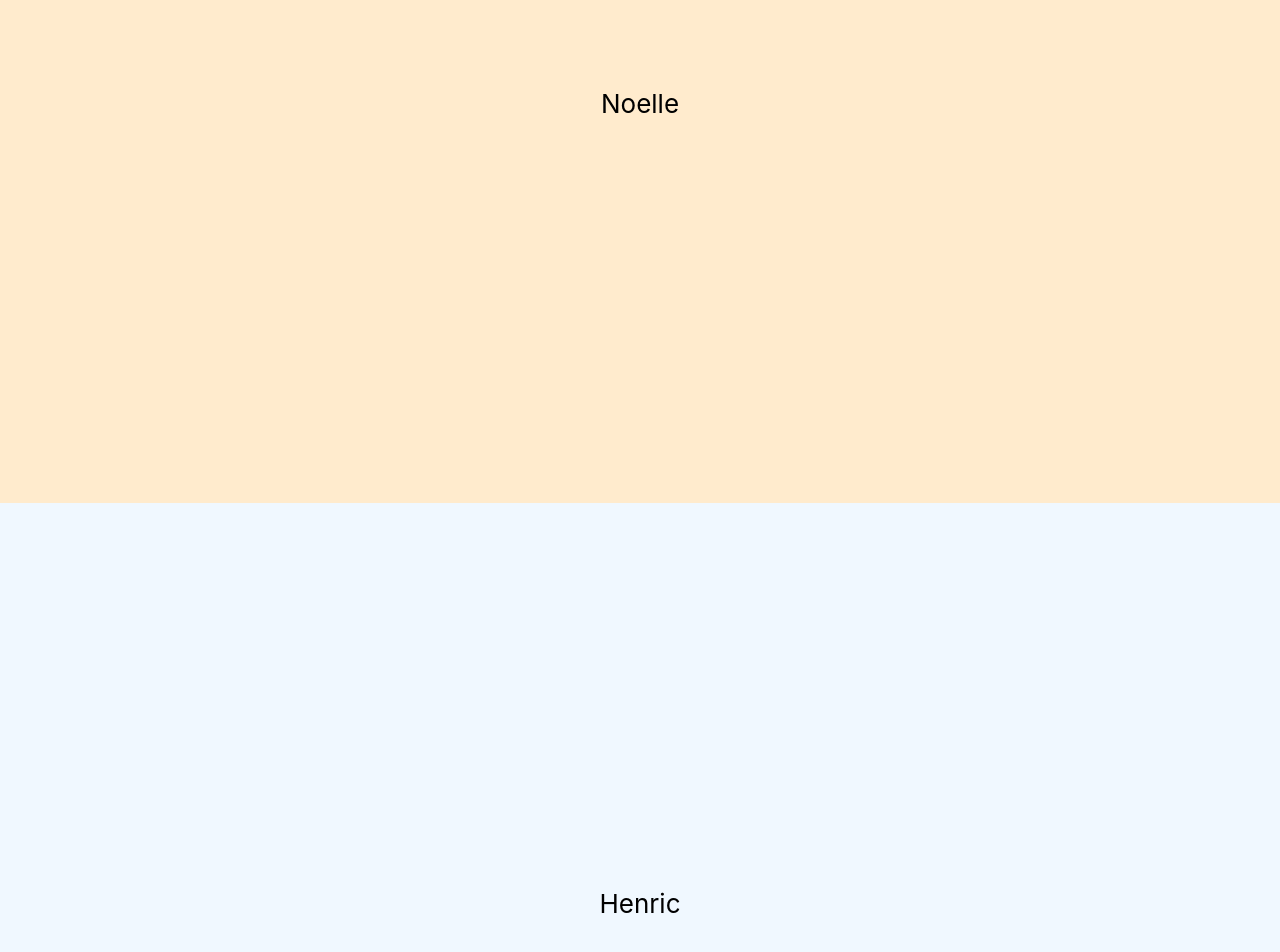
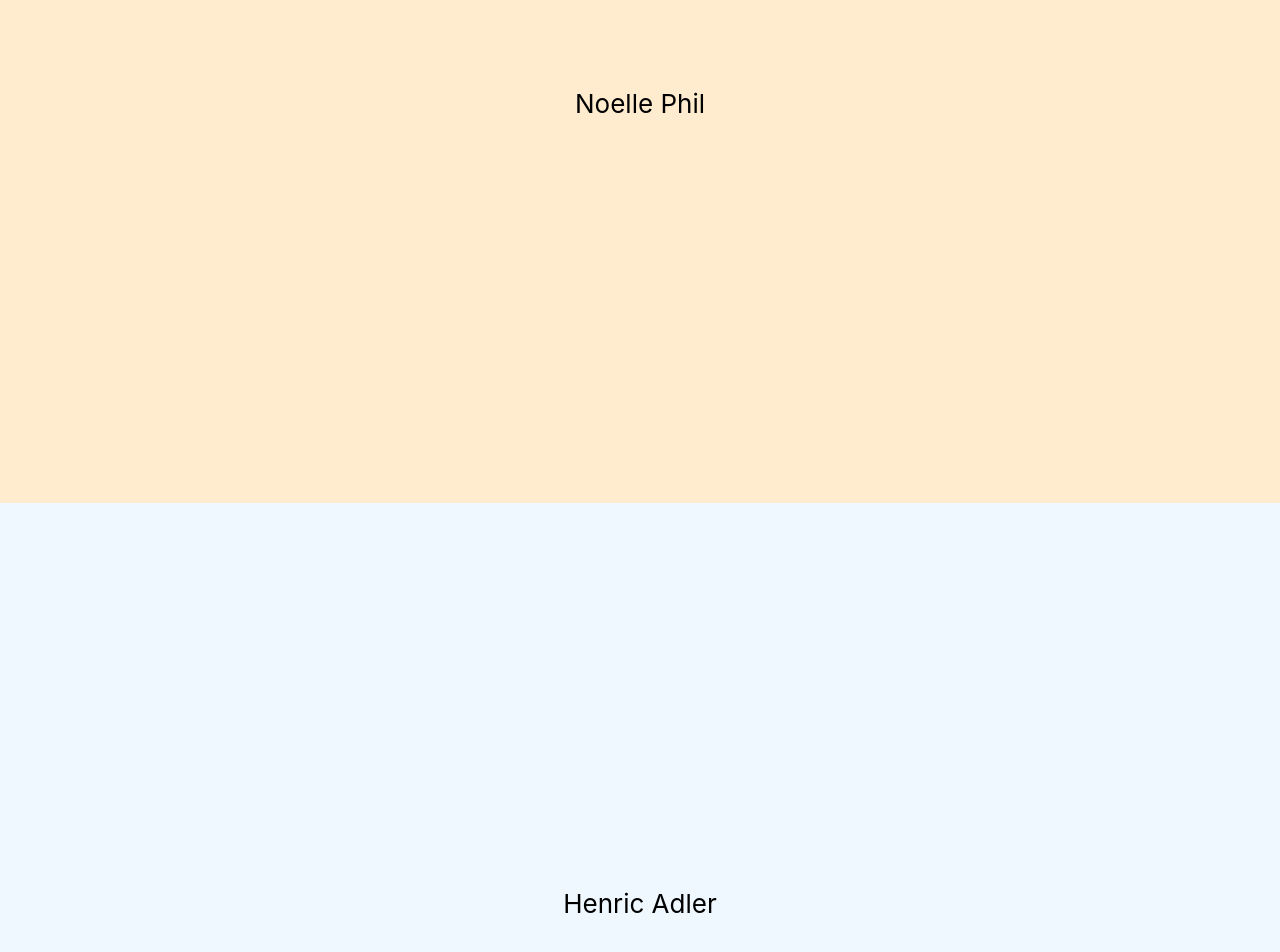
Before and after one commit to Browbeans/HN-portfolio, a React (Create React App) app in the folder my-app/: page / in a window 1280 px wide. Shown: the part 1168-2120 px from the top of the page. Built offline with nearby package versions, Linux system fonts and the light colour scheme.

Commit message:
adjust names

```diff
--- a/my-app/src/App.tsx
+++ b/my-app/src/App.tsx
@@ -31,10 +31,10 @@ function App() {
         </div>
       </div>
       <div ref={noelle} className="App-hero2">
-        <p>Noelle</p>
+        <p>Noelle Phil</p>
       </div>
       <div ref={henric} className="App-hero3">
-        <p>Henric</p>
+        <p>Henric Adler</p>
       </div>
     </div>
   );
```
Also changed, not shown: 1 other file (tests, documents, lock files or other folders).
